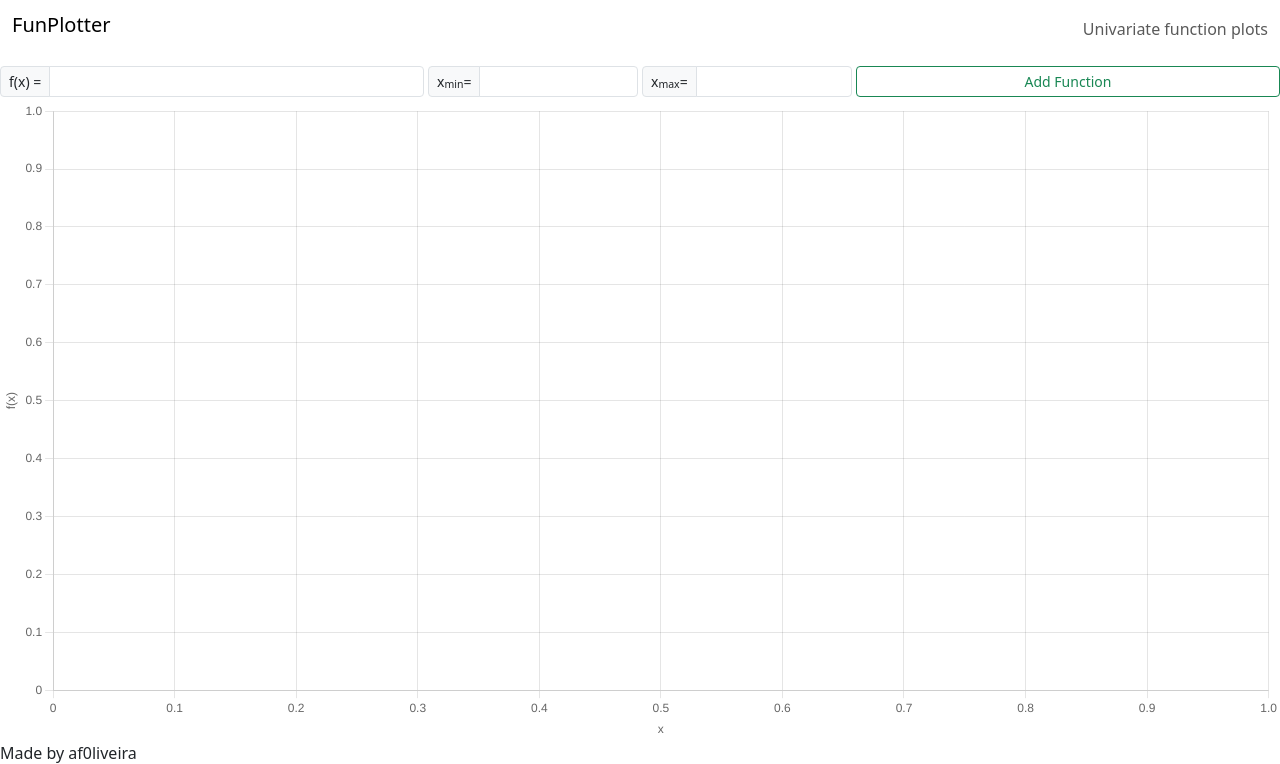
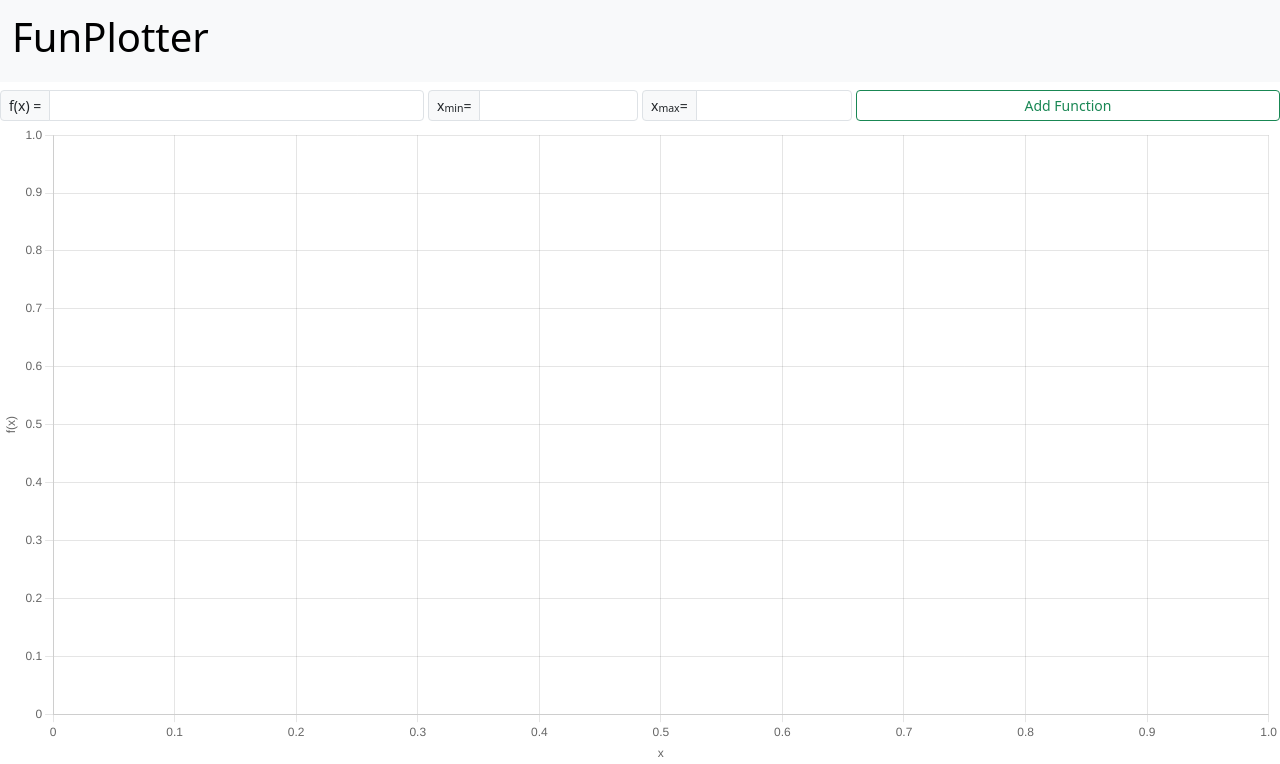
Before and after one commit to af0liveira/funplotter, a Flask app: page / in a window 1280 px wide. Shown: the top 764 px of the page. Run offline with Flask 3, Linux system fonts and the light colour scheme.

Commit message:
Bootstrap navbar

```diff
--- a/app/templates/index.html
+++ b/app/templates/index.html
@@ -15,13 +15,12 @@
 
 <body>
   <header>
-    <nav id="header__nav" class="navbar">
-      <div class="container-fluid">
-        <h1 class="navbar-brand">FunPlotter</h1>
-          <button class="btn btn-primary btn-sm d-md-none" type="button" data-bs-toggle="offcanvas" data-bs-target="#fn-edit-panel"  aria-controls="fn-edit-panel" {% if not functions %} disabled {% endif %}>
-            Functions
-          </button>
-        <span class="navbar-text">Univariate function plots</span>
+    <nav class="navbar sticky-top bg-body-tertiary">
+      <div class="container-fluid justify-content-start align-items-center">
+        <div class="navbar-brand">
+          <h1>FunPlotter</h1>
+        </div>
+        <button class="btn btn-primary btn-sm d-md-none" type="button" data-bs-toggle="offcanvas" data-bs-target="#fn-edit-panel"  aria-controls="fn-edit-panel" {% if not functions %} disabled {% endif %}> Functions </button>
       </div>
     </nav>
   </header>
```
